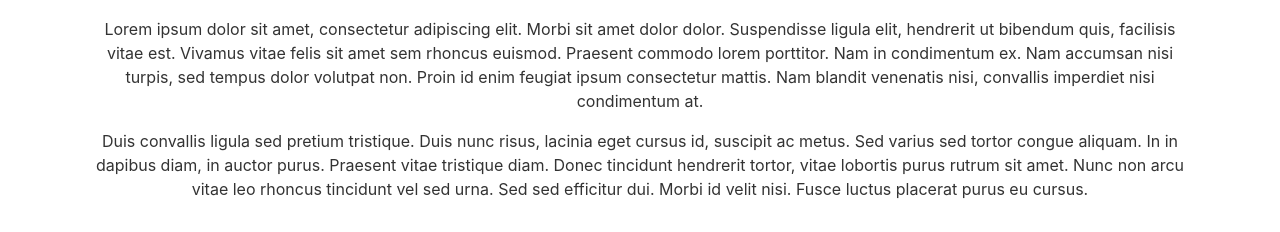
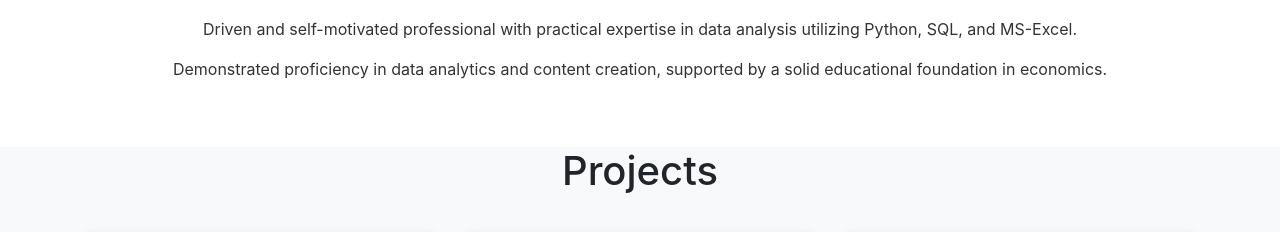
Before and after one commit to rishabh261996/Portfolio, a plain HTML site: page index.html in a window 1280 px wide. Shown: the part 201-433 px from the top of the page. Drawn offline with nearby package versions, Linux system fonts and the light colour scheme; files whose address does not match are found by name.

Commit message:
Update index.html

```diff
--- a/index.html
+++ b/index.html
@@ -151,9 +151,8 @@ html {
   <div class="container">
     <h2>About</h2>
     <img src="images/about/1.jpg" alt="About Me">
-    <p>Lorem ipsum dolor sit amet, consectetur adipiscing elit. Morbi sit amet dolor dolor. Suspendisse ligula elit, hendrerit ut bibendum quis, facilisis vitae est. Vivamus vitae felis sit amet sem rhoncus euismod. Praesent commodo lorem porttitor. Nam in condimentum ex. Nam accumsan nisi turpis, sed tempus dolor volutpat non. Proin id enim feugiat ipsum consectetur mattis. Nam blandit venenatis nisi, convallis imperdiet nisi condimentum at.</p>
-    <p>Duis convallis ligula sed pretium tristique. Duis nunc risus, lacinia eget cursus id, suscipit ac metus. Sed varius sed tortor congue aliquam. In in dapibus diam, in auctor purus. Praesent vitae tristique diam. Donec tincidunt hendrerit tortor, vitae lobortis purus rutrum sit amet. Nunc non arcu vitae leo rhoncus tincidunt vel sed urna. Sed sed efficitur dui. Morbi id velit nisi. Fusce luctus placerat purus eu cursus.</p>
-  </div>
+    <p>Driven and self-motivated professional with practical expertise in data analysis utilizing Python, SQL, and MS-Excel.
+    <p> Demonstrated proficiency in data analytics and content creation, supported by a solid educational foundation in economics. </div>
 </section>
 
 
```
